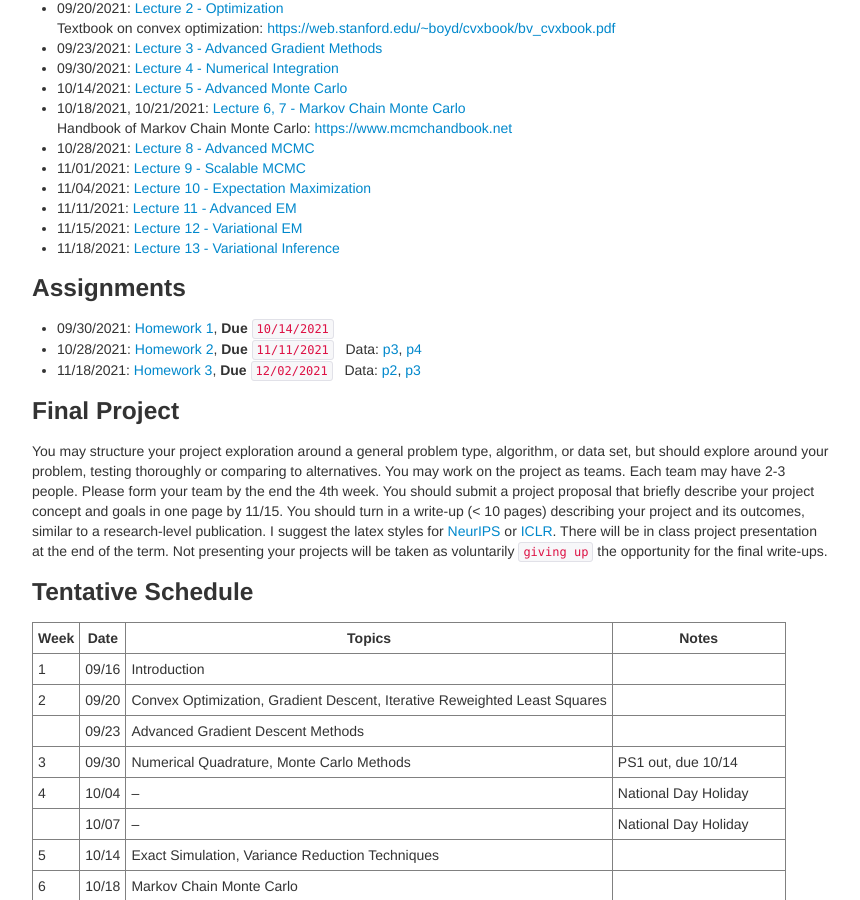
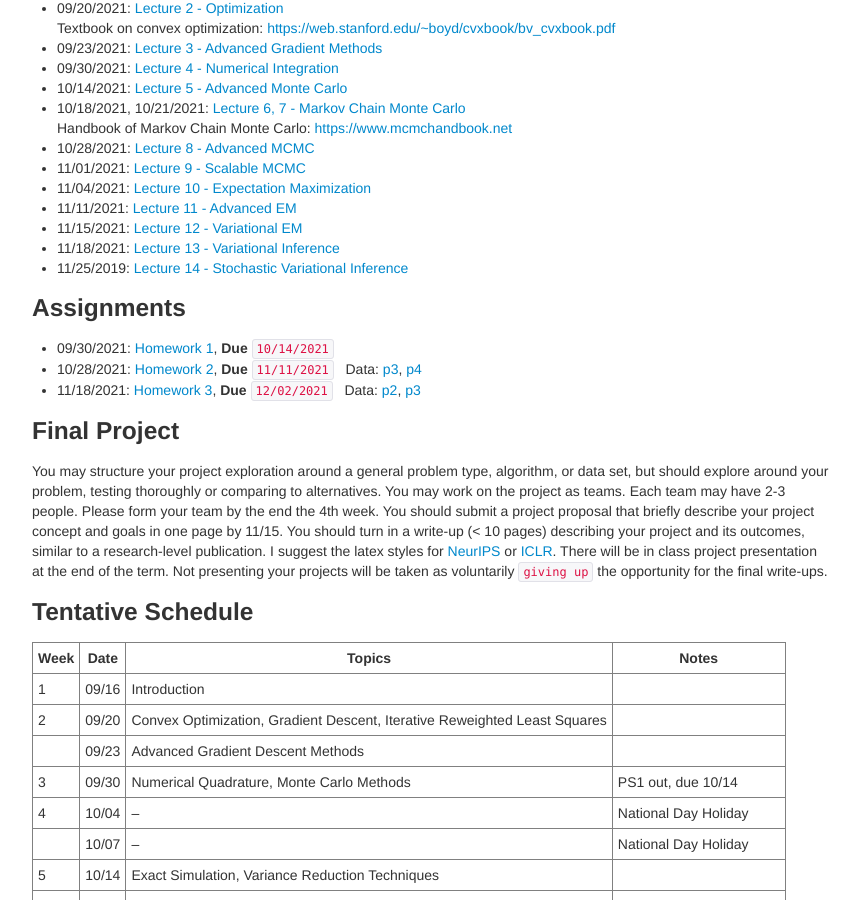
Before and after one commit to zcrabbit/zcrabbit.github.io, a Jekyll site: the page built from courses/smcm-f21.md, in a window 1280 px wide and 900 px high, scrolled down 1165 px. Shown: the whole window, without its empty margins (208-1068 px from the left). Built offline with Jekyll 4.4.1, drawn with Linux system fonts in a browser that asks for light colours.

Commit message:
lecture 14 out

```diff
--- a/courses/smcm-f21.md
+++ b/courses/smcm-f21.md
@@ -51,7 +51,7 @@ We will use python during the course. A good Python tutorial is available at <ht
 - 11/11/2021: [Lecture 11 - Advanced EM]({{sites.baseurl}}/static/slides/smcm_fall21/lec11.pdf)
 - 11/15/2021: [Lecture 12 - Variational EM]({{sites.baseurl}}/static/slides/smcm_fall21/lec12.pdf)
 - 11/18/2021: [Lecture 13 - Variational Inference]({{sites.baseurl}}/static/slides/smcm_fall21/lec13.pdf)
-
+- 11/25/2019: [Lecture 14 - Stochastic Variational Inference]({{sites.baseurl}}/static/slides/smcm_fall21/lec14.pdf)
 
 ### Assignments
 - 09/30/2021: [Homework 1]({{sites.baseurl}}/static/slides/smcm_fall21/hw01.pdf), **Due** `10/14/2021`
```
Also changed, not shown: 3 other files.
